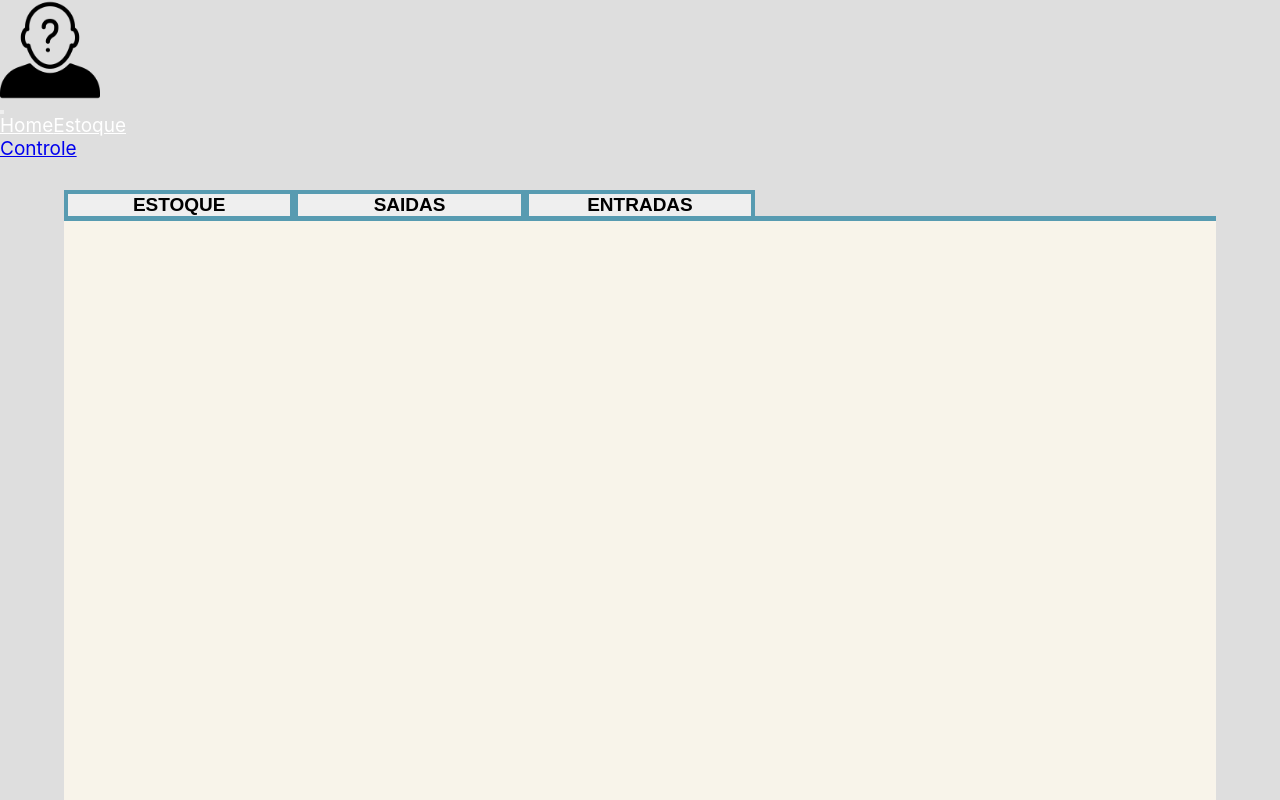
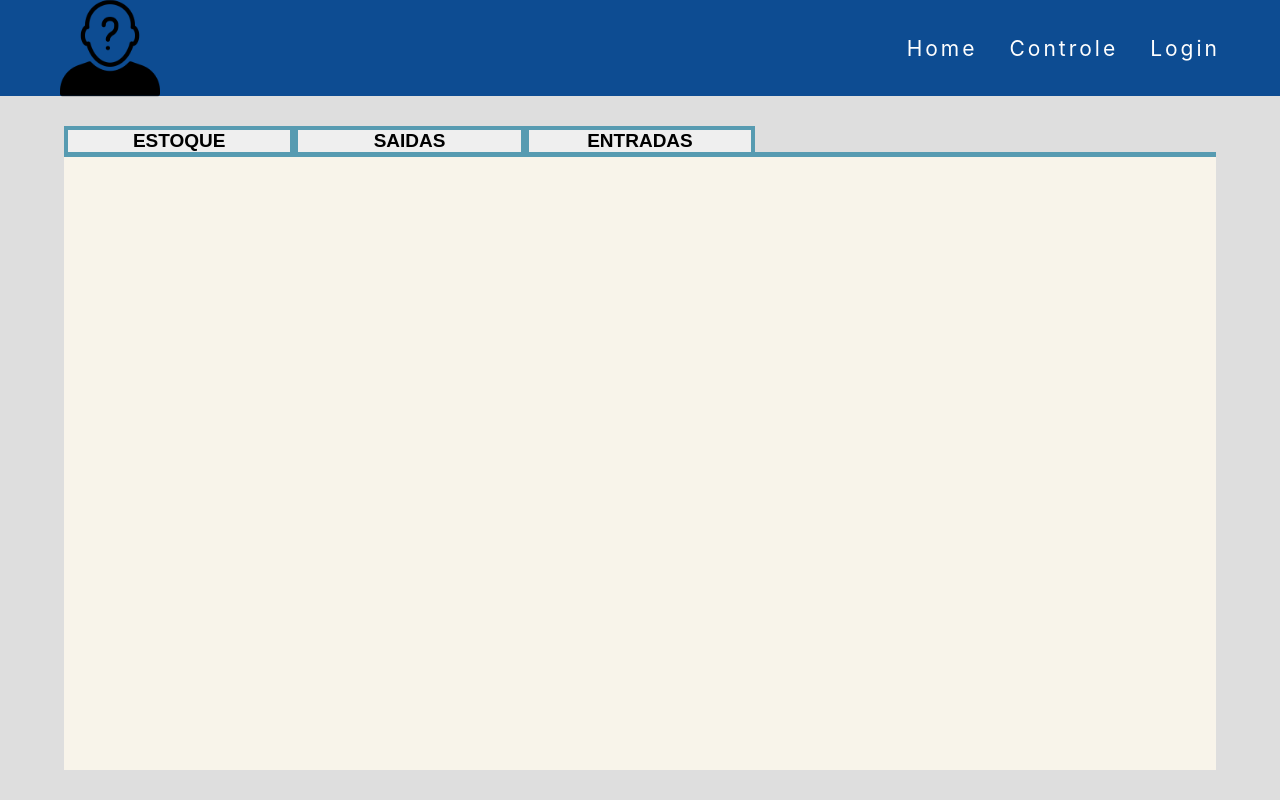
Before and after one commit to YagoFogaca/CE-FRONT, a React (Vite) app in the folder client/: page / in a window 1280 px wide. Built offline with nearby package versions, Linux system fonts and the light colour scheme.

Commit message:
feat: atualização do cabeçalho da aplicação

```diff
--- a/client/src/components/header/index.header.tsx
+++ b/client/src/components/header/index.header.tsx
@@ -1,148 +1,38 @@
-import Container from 'react-bootstrap/Container';
-import Nav from 'react-bootstrap/Nav';
-import Navbar from 'react-bootstrap/Navbar';
-import NavDropdown from 'react-bootstrap/NavDropdown';
-
+import { useState } from 'react';
 import * as C from './style.header';
 
 export function Header() {
+  const [isOpenMenu, setIsOpenMenu] = useState<number>(100);
+
   return (
-    // <Navbar bg="primary" variant="dark">
-    //   <Container fluid>
-    //     <Navbar.Brand href="#home">
-    //       <figure>
-    //         <C.ImgS
-    //           //   className="d-inline-block align-top"
-    //           src="/logo.png"
-    //           alt="logo"
-    //         />
-    //       </figure>
-    //     </Navbar.Brand>
-    //     <Navbar.Toggle aria-controls="basic-navbar-nav" />
-    //     <Navbar.Collapse id="basic-navbar-nav">
-    //       <Nav className="me-auto">
-    //         <Nav.Link
-    //           href="#home"
-    //           style={{
-    //             fontSize: '1.9rem',
-    //             color: 'white',
-    //           }}
-    //         >
-    //           Home
-    //         </Nav.Link>
-    //         <Nav.Link
-    //           href="#link"
-    //           style={{
-    //             fontSize: '1.9rem',
-    //             color: 'white',
-    //           }}
-    //         >
-    //           Estoque
-    //         </Nav.Link>
-    // <NavDropdown
-    //   title="Controle"
-    //   id="basic-nav-dropdown"
-    //   style={{
-    //     fontSize: '1.9rem',
-    //     color: 'white',
-    //   }}
-    // >
-    //   <NavDropdown.Item href="#action/3.1">Saidas</NavDropdown.Item>
-    //   <NavDropdown.Item href="#action/3.2">Entradas</NavDropdown.Item>
-    //           {/* <NavDropdown.Item href="#action/3.3">Something</NavDropdown.Item>
-    //           <NavDropdown.Divider />
-    //           <NavDropdown.Item href="#action/3.4">
-    //             Separated link
-    //           </NavDropdown.Item> */}
-    //         </NavDropdown>
-    //       </Nav>
-    //     </Navbar.Collapse>
-    //   </Container>
-    // </Navbar>
-
-    <Navbar collapseOnSelect expand="lg" bg="primary" variant="dark">
-      <Container fluid>
-        <Navbar.Brand href="#home">
-          <figure>
-            <C.ImgS src="/logo.png" alt="logo" />
-          </figure>
-        </Navbar.Brand>
-        <Navbar.Toggle />
-        <Navbar.Collapse className="justify-content-end">
-          <Nav className="justify-content-end align-items-center">
-            <Nav.Link
-              href="#home"
-              style={{
-                fontSize: '1.9rem',
-                color: 'white',
-              }}
-            >
-              Home
-            </Nav.Link>
-            <Nav.Link
-              href="#link"
-              style={{
-                fontSize: '1.9rem',
-                color: 'white',
-              }}
-            >
-              Estoque
-            </Nav.Link>
-            <NavDropdown
-              title="Controle"
-              id="basic-nav-dropdown"
-              style={{
-                fontSize: '1.9rem',
-                color: 'white',
-              }}
-            >
-              <NavDropdown.Item href="#action/3.1">Saidas</NavDropdown.Item>
-              <NavDropdown.Item href="#action/3.2">Entradas</NavDropdown.Item>
-            </NavDropdown>
-          </Nav>
-        </Navbar.Collapse>
-      </Container>
-    </Navbar>
-
-    // <C.HeaderS>
-    //   <figure>
-    //     <C.ImgS src="/logo.png" alt="logo" />
-    //   </figure>
-    //   <C.NavS>
-    //     <C.UlDesktopS>
-    //       <li className="nav-li">
-    //         <a href="">Home</a>
-    //       </li>
-    //       <li className="nav-li">
-    //         <a href="">Estoque</a>
-    //       </li>
-    //       <li className="nav-li">
-    //         <a href="">Saidas</a>
-    //       </li>
-    //       <li className="nav-li">
-    //         <a href="">Entradas</a>
-    //       </li>
-    //     </C.UlDesktopS>
-    //     <C.MenuMobile onClick={() => console.log('ndjsvksdv')}>
-    //       <div className="line-menu"></div>
-    //       <div className="line-menu"></div>
-    //       <div className="line-menu"></div>
-    //     </C.MenuMobile>
-    //     {/* <C.UlMobileS>
-    //       <li className="nav-li">
-    //         <a href="">Home</a>
-    //       </li>
-    //       <li className="nav-li">
-    //         <a href="">Estoque</a>
-    //       </li>
-    //       <li className="nav-li">
-    //         <a href="">Saidas</a>
-    //       </li>
-    //       <li className="nav-li">
-    //         <a href="">Entradas</a>
-    //       </li>
-    //     </C.UlMobileS> */}
-    //   </C.NavS>
-    // </C.HeaderS>
+    <header>
+      <C.NavS>
+        <C.ImgS src="/logo.png" alt="logo" />
+        <C.DivMenuMobile
+          onClick={() => {
+            if (isOpenMenu === 100) {
+              setIsOpenMenu(0);
+            } else {
+              setIsOpenMenu(100);
+            }
+          }}
+        >
+          <div className="line1"></div>
+          <div className="line2"></div>
+          <div className="line3"></div>
+        </C.DivMenuMobile>
+        <C.UlS percentage={isOpenMenu}>
+          <li className="nav-li">
+            <C.ALinkS href="">Home</C.ALinkS>
+          </li>
+          <li className="nav-li">
+            <C.ALinkS href="">Controle</C.ALinkS>
+          </li>
+          <li className="nav-li">
+            <C.ALinkS href="">Login</C.ALinkS>
+          </li>
+        </C.UlS>
+      </C.NavS>
+    </header>
   );
 }
--- a/client/src/components/header/style.header.ts
+++ b/client/src/components/header/style.header.ts
@@ -1,12 +1,15 @@
 import styled from 'styled-components';
 
-export const HeaderS = styled.header`
+export const NavS = styled.nav`
   display: flex;
+  align-items: center;
   justify-content: space-between;
-  align-items: center;
 
-  padding: 1.2rem;
+  font-size: system-ui;
   background-color: #0d4c92;
+  height: 12vh;
+  padding: 0 6rem;
+  box-sizing: border-box;
 `;
 
 export const ImgS = styled.img`
@@ -15,68 +18,65 @@ export const ImgS = styled.img`
     width: 75px;
   }
 `;
+// ATENÇÃO A ESSA PROPRIEDADE *** PASSAR PARA UTILS
+type PorpsUlS = {
+  percentage?: number;
+};
 
-export const NavS = styled.nav`
-  width: 45%;
+export const UlS = styled.ul<PorpsUlS>`
+  list-style: none;
   display: flex;
-  flex-direction: row;
-  justify-content: flex-end;
-`;
 
-export const UlDesktopS = styled.ul`
-  width: 100%;
-  display: flex;
-  justify-content: space-evenly;
-  @media (max-width: 935px) {
-    display: none;
+  li {
+    letter-spacing: 3px;
+    margin-left: 3.2rem;
   }
 
-  .nav-li {
-    font-size: 2.6rem;
-    list-style: none;
-  }
+  @media (max-width: 999px) {
+    & {
+      position: absolute;
+      top: 12vh;
+      right: 0;
+      width: 50vw;
+      height: 88vh;
+      background-color: #0d4c92;
 
-  .nav-li a {
-    color: #fefefe;
-    text-decoration: none;
+      flex-direction: column;
+      align-items: center;
+      gap: 3rem;
+
+      transform: translateX(${props => props.percentage || 0}%);
+      transition: transform 0.3s ease-in;
+    }
+    li {
+      margin-left: 0px;
+    }
   }
 `;
 
-export const MenuMobile = styled.button`
-  display: none;
-  flex-direction: column;
-  align-items: flex-end;
-  gap: 1rem;
-
-  background-color: transparent;
-  border: none;
-
-  @media (min-width: 230px) and (max-width: 935px) {
-    display: flex;
-  }
-
-  div {
-    width: 40px;
-    height: 2px;
-    background-color: #fefefe;
+export const ALinkS = styled.a`
+  color: #fefefe;
+  font-size: 2.1rem;
+  text-decoration: none;
+  transition: 0.3s;
+  &:hover {
+    opacity: 0.8;
   }
 `;
 
-export const UlMobileS = styled.ul`
-  width: 100%;
+export const DivMenuMobile = styled.div`
   display: none;
-  justify-content: space-evenly;
-  @media (min-width: 935px) {
-    display: flex;
+  cursor: pointer;
+  div {
+    width: 3.2rem;
+    height: 2px;
+    background-color: #fefefe;
+    margin: 8px;
   }
 
-  .nav-li {
-    font-size: 2.6rem;
-    list-style: none;
-  }
-
-  .nav-li a {
-    color: #fefefe;
-    text-decoration: none;
+  @media (max-width: 999px) {
+    & {
+      display: block;
+    }
   }
 `;
```
